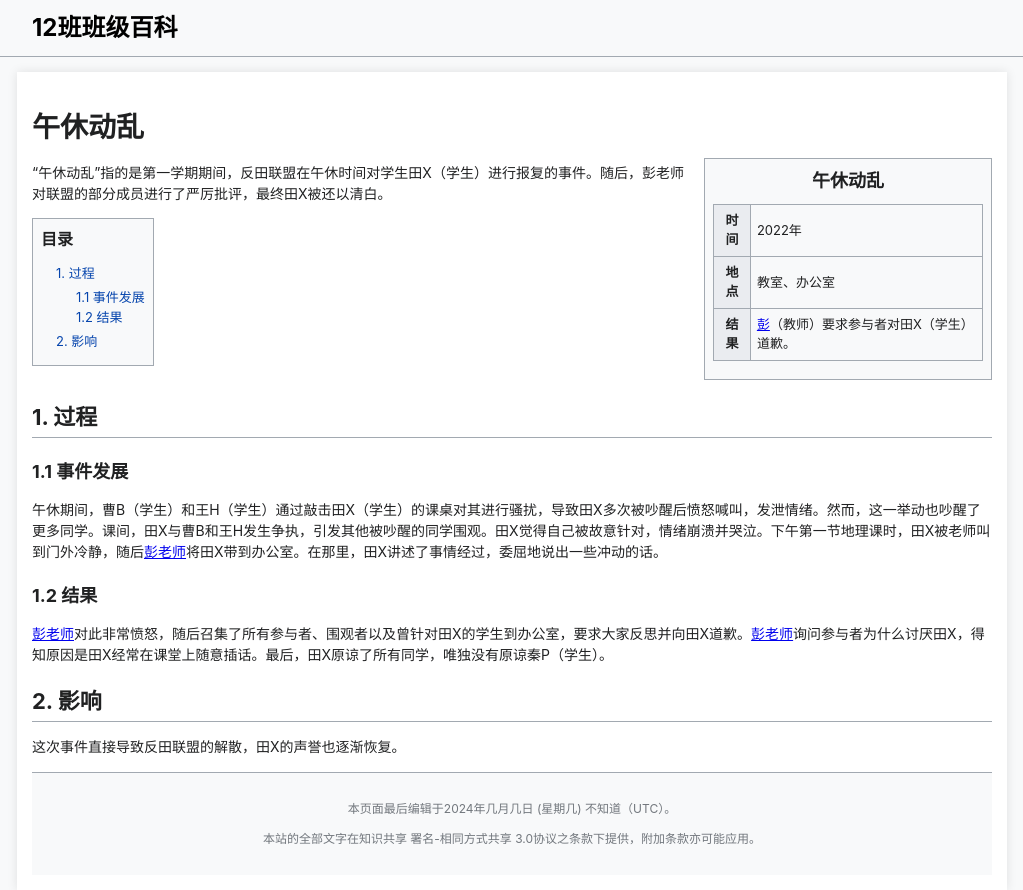
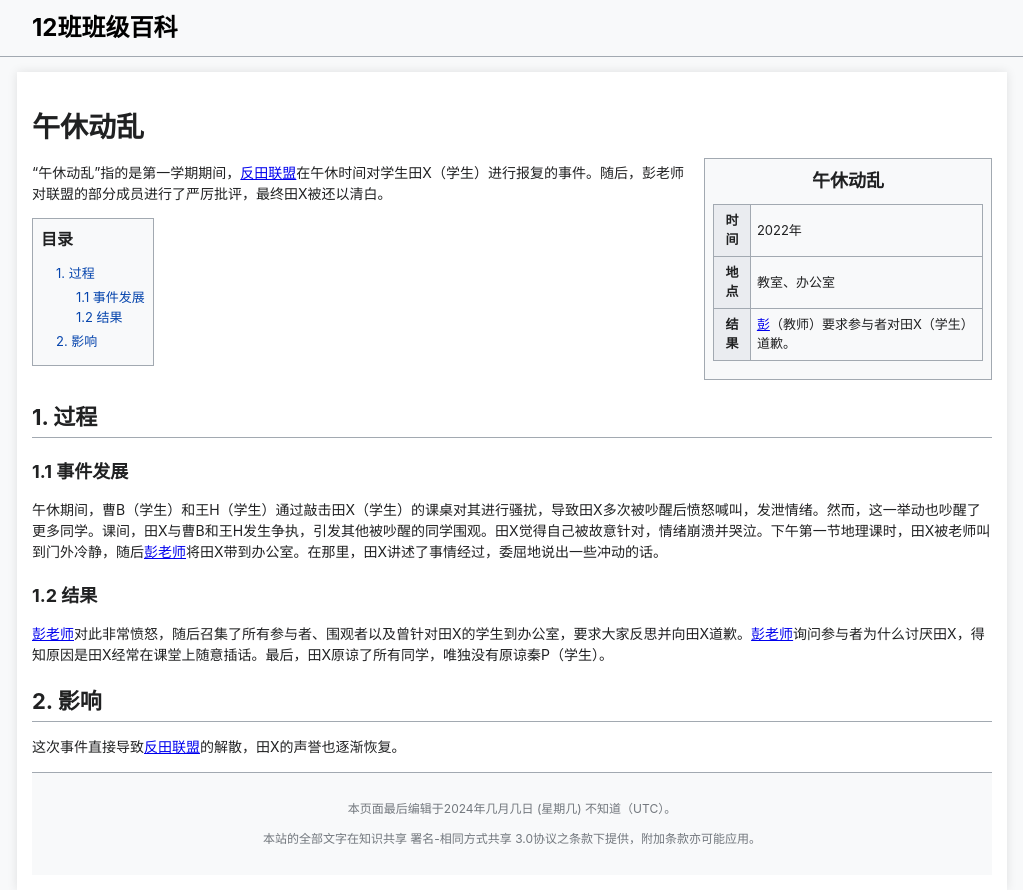
Before and after one commit to hljhlj121311/wuxiudongluan.GitHub.io, a plain HTML site: page index.html in a window 1280 px wide. Shown: the whole page, without its empty margins (128-1151 px from the left). Drawn offline with Linux system fonts and the light colour scheme.

Commit message:
Update index.html

```diff
--- a/index.html
+++ b/index.html
@@ -210,7 +210,7 @@
             </table>
         </div>
 
-        <p>“午休动乱”指的是第一学期期间，反田联盟在午休时间对学生田X（学生）进行报复的事件。随后，彭老师对联盟的部分成员进行了严厉批评，最终田X被还以清白。</p>
+        <p>“午休动乱”指的是第一学期期间，<a href="https://fantian-github-io.pages.dev/">反田联盟</a>在午休时间对学生田X（学生）进行报复的事件。随后，彭老师对联盟的部分成员进行了严厉批评，最终田X被还以清白。</p>
 
         <div class="toc">
             <h2>目录</h2>
@@ -237,7 +237,7 @@
         <p><a href="https://penny-github-io-7sf.pages.dev/">彭老师</a>对此非常愤怒，随后召集了所有参与者、围观者以及曾针对田X的学生到办公室，要求大家反思并向田X道歉。<a href="https://penny-github-io-7sf.pages.dev/">彭老师</a>询问参与者为什么讨厌田X，得知原因是田X经常在课堂上随意插话。最后，田X原谅了所有同学，唯独没有原谅秦P（学生）。</p>
 
         <h2 id="section2">2. 影响</h2>
-        <p>这次事件直接导致反田联盟的解散，田X的声誉也逐渐恢复。</p>
+        <p>这次事件直接导致<a href="https://fantian-github-io.pages.dev/">反田联盟</a>的解散，田X的声誉也逐渐恢复。</p>
 
 
     <div class="footer">
```
